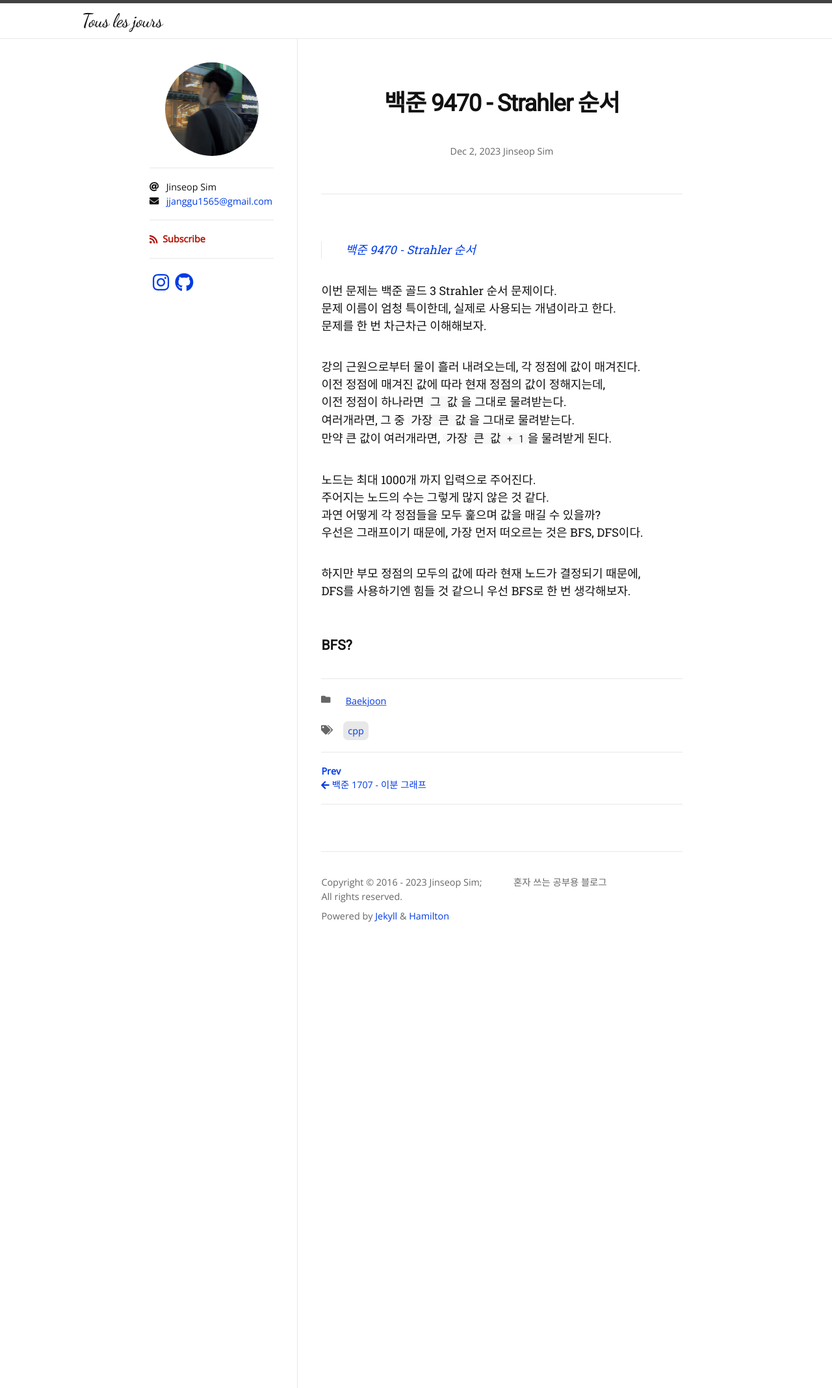
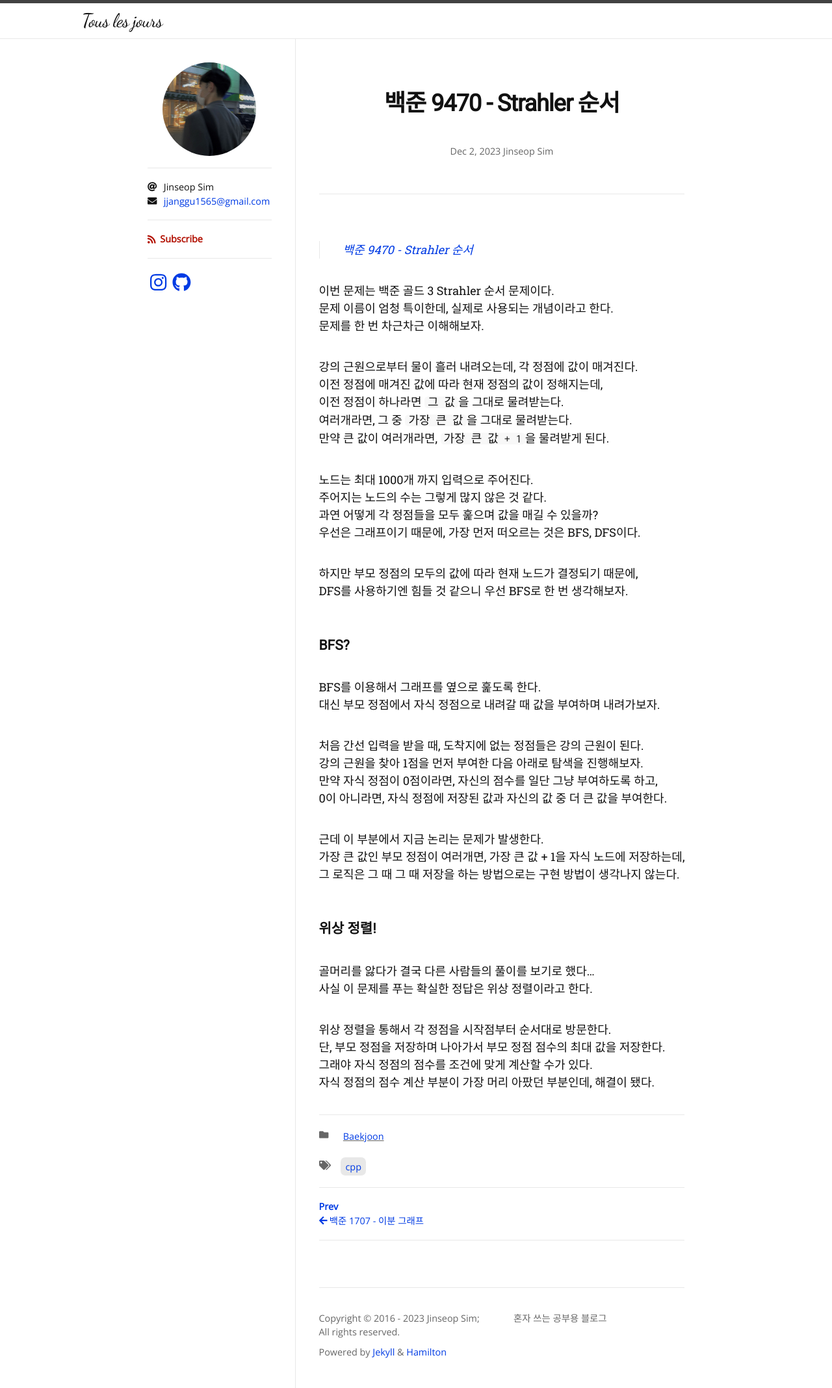
Before and after one commit to Jinseop-Sim/Jinseop-Sim.github.io, a Jekyll site: the page built from _posts/2023-12-02-bj-9470.md, in a window 1280 px wide. Shown: the whole page at 65% size. Built offline with Jekyll 4.4.1, drawn with Linux system fonts in a browser that asks for light colours; nearby versions of some CDN libraries; some web fonts are replaced.

Commit message:
글 수정

```diff
--- a/_posts/2023-12-02-bj-9470.md
+++ b/_posts/2023-12-02-bj-9470.md
@@ -27,3 +27,23 @@ author:
 DFS를 사용하기엔 힘들 것 같으니 우선 BFS로 한 번 생각해보자.
 
 ### BFS?
+BFS를 이용해서 그래프를 옆으로 훑도록 한다.
+대신 부모 정점에서 자식 정점으로 내려갈 때 값을 부여하며 내려가보자.
+
+처음 간선 입력을 받을 때, 도착지에 없는 정점들은 강의 근원이 된다.
+강의 근원을 찾아 1점을 먼저 부여한 다음 아래로 탐색을 진행해보자.
+만약 자식 정점이 0점이라면, 자신의 점수를 일단 그냥 부여하도록 하고,
+0이 아니라면, 자식 정점에 저장된 값과 자신의 값 중 더 큰 값을 부여한다.
+
+근데 이 부분에서 지금 논리는 문제가 발생한다.
+가장 큰 값인 부모 정점이 여러개면, 가장 큰 값 + 1을 자식 노드에 저장하는데,
+그 로직은 그 때 그 때 저장을 하는 방법으로는 구현 방법이 생각나지 않는다.
+
+### 위상 정렬!
+골머리를 앓다가 결국 다른 사람들의 풀이를 보기로 했다...
+사실 이 문제를 푸는 확실한 정답은 위상 정렬이라고 한다.
+
+위상 정렬을 통해서 각 정점을 시작점부터 순서대로 방문한다.
+단, 부모 정점을 저장하며 나아가서 부모 정점 점수의 최대 값을 저장한다.
+그래야 자식 정점의 점수를 조건에 맞게 계산할 수가 있다.
+자식 정점의 점수 계산 부분이 가장 머리 아팠던 부분인데, 해결이 됐다.
```
